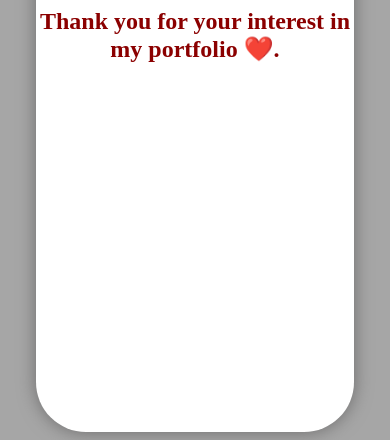
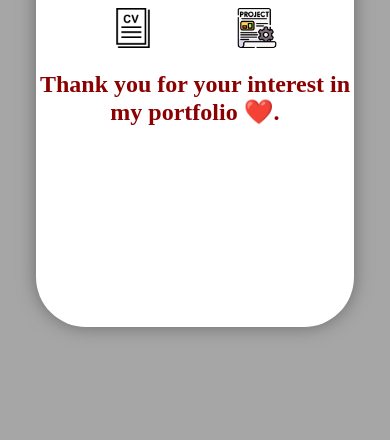
Before and after one commit to NizaRam0/portfoli0, a plain HTML site: page index.html in a window 390 px wide. Shown: the part 420-860 px from the top of the page. Drawn offline with nearby package versions, Linux system fonts and the light colour scheme; a web font is replaced by a local one.

Commit message:
Update stylesheet.css

```diff
--- a/stylesheet.css
+++ b/stylesheet.css
@@ -141,7 +141,7 @@ button:hover{
 @media screen and (max-width: 820px) {
     #container {
         width: 90%;
-        height:100%;
+        height:60%;
     }
     #header{
         height:20% ;
@@ -186,7 +186,7 @@ button:hover{
 @media screen and (max-width: 500px) {
     #container {
         width: 85%;
-        height: 100%;
+        height: 75%;
     }
 
     #header {
```
